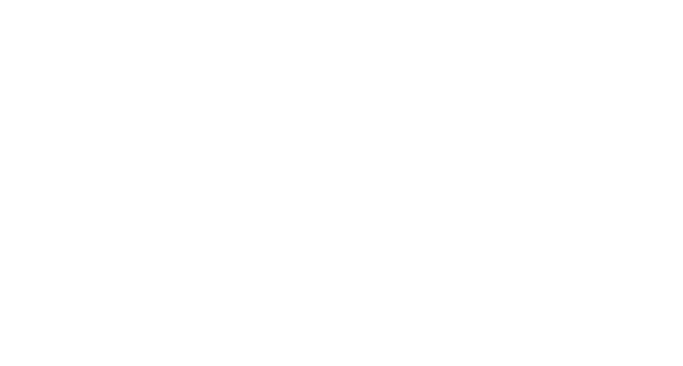
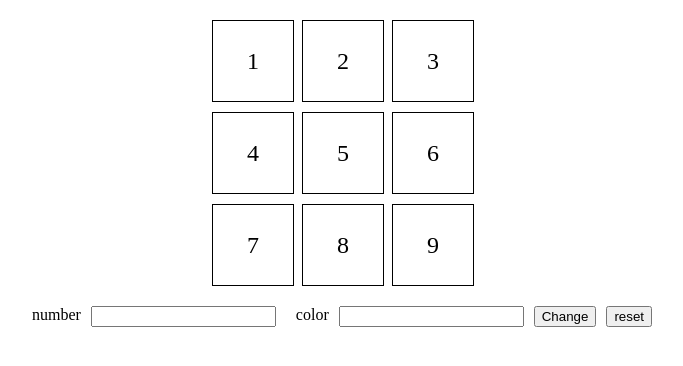
Before and after one commit to acciojob/Replit-Asian-Paints-Naman1000, a website: page main.html in a window 1280 px wide. Shown: the whole page, without its empty margins (298-981 px from the left). Drawn offline with Linux system fonts and the light colour scheme.

Commit message:
created a submission

```diff
--- a/main.html
+++ b/main.html
@@ -8,6 +8,29 @@
 
 <body>
 	<!-- the entire body must be written by student -->
+	<div id= "grid-container">
+	<div class="grid-item" id="1">1</div>
+    <div class="grid-item" id="2">2</div>
+    <div class="grid-item" id="3">3</div>
+    <div class="grid-item" id="4">4</div>
+    <div class="grid-item" id="5">5</div>
+    <div class="grid-item" id="6">6</div>
+    <div class="grid-item" id="7">7</div>
+    <div class="grid-item" id="8">8</div>
+    <div class="grid-item" id="9">9</div>
+	</div>
+
+	<div class="controls">
+	<label>number</label>
+	<input type="text" id="input=id"><br>
+
+	<label>color</label>
+	<input type="text" id="color-id">
+
+	<button id="change_button">Change</button>
+	<button id="Reset">reset</button>
+	</div>
+
     <script type="text/javascript" src="./script.js">
 </script>
 
--- a/script.js
+++ b/script.js
@@ -1 +1,22 @@
 //your JS code here. If required.
+function resetColors() {
+  for (let i = 1; i <= 9; i++) {
+    document.getElementById(i.toString()).style.backgroundColor = "transparent";
+  }
+}
+
+document.getElementById("Reset").addEventListener("click", resetColors);
+
+document.getElementById("change_button").addEventListener("click", () => {
+  resetColors();
+
+  const blockId = document.getElementById("block_id").value;
+  const color = document.getElementById("colour_id").value;
+
+  const block = document.getElementById(blockId);
+  if (block) {
+    block.style.backgroundColor = color;
+  } else {
+    alert("Please enter a valid block id from 1 to 9.");
+  }
+});
--- a/styles.css
+++ b/styles.css
@@ -1 +1,26 @@
 /*  your css code here. If applicable */
+#grid-container{
+	display:grid;
+	grid-template-columns: repeat(3, 80px);
+  grid-gap: 10px;
+  margin: 20px auto;
+  width: fit-content;
+}
+
+.controls {
+  display: flex;
+  justify-content: center;
+  gap: 10px;
+  margin-top: 20px;
+}
+
+.grid-item {
+  height: 80px;
+  width: 80px;
+  background-color: transparent;
+  border: 1px solid #000;
+  display: flex;
+  align-items: center;
+  justify-content: center;
+  font-size: 24px;
+}
```
